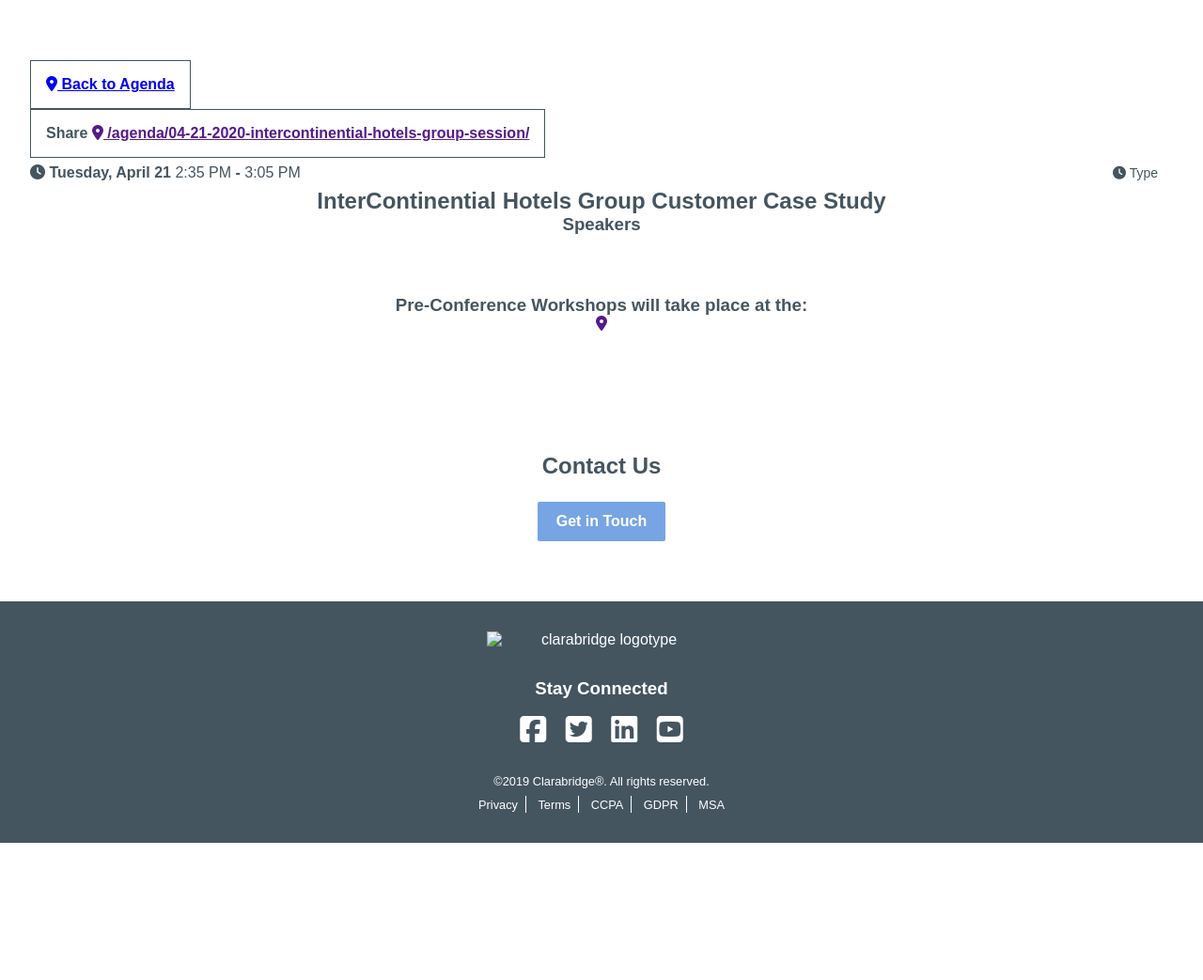
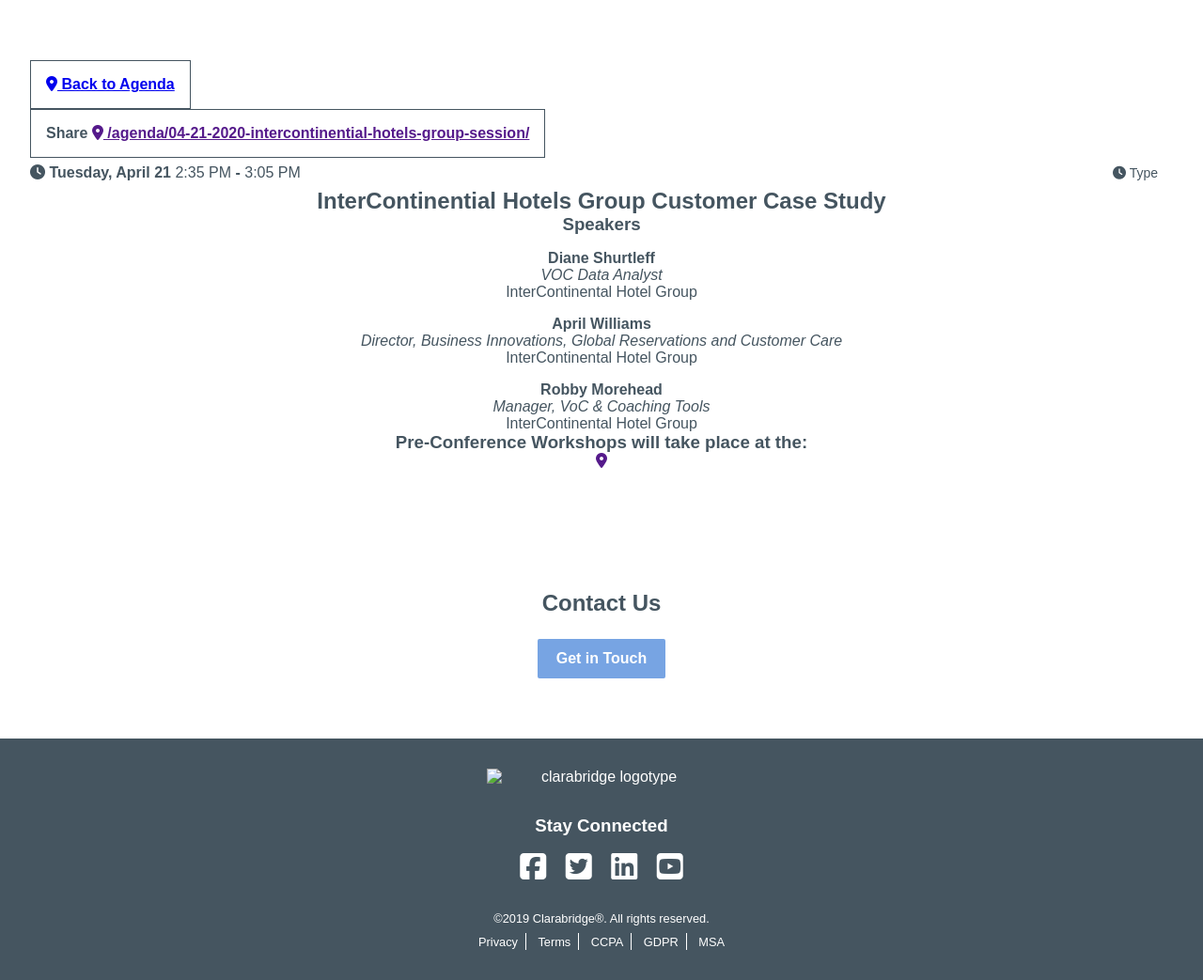
Before and after one commit to marcusrelacion/c3-marketing-site, a Jekyll site: the page built from _agenda/04-21-2020-intercontinential-hotels-group-session.markdown, in a window 1280 px wide and 1319 px high. Shown: the part 276-1319 px from the top of the window at 94% size. Built offline with Jekyll 4.4.1, drawn with Linux system fonts in a browser that asks for light colours; nearby versions of some CDN libraries; some web fonts are replaced.

```diff
--- a/_agenda/04-21-2020-intercontinential-hotels-group-session.markdown
+++ b/_agenda/04-21-2020-intercontinential-hotels-group-session.markdown
@@ -9,10 +9,15 @@ event:
   start-time: 2:35 PM
   end-time: 3:05 PM
 speakers:
-  name: "Diane Shurtleff\t"
+- name: Diane Shurtleff
   title: VOC Data Analyst
   company: InterContinental Hotel Group
-  Key:
+- name: April Williams
+  title: Director, Business Innovations, Global Reservations and Customer Care
+  company: InterContinental Hotel Group
+- name: Robby Morehead
+  title: Manager, VoC & Coaching Tools
+  company: InterContinental Hotel Group
 filter-date:
   is-day-3: true
 filter-time:
--- a/_includes/partial-agenda-events.html
+++ b/_includes/partial-agenda-events.html
@@ -198,7 +198,7 @@
                 <!-- agenda-venue -->
                 <div class="agenda-event-venue">
                     <h3>
-                        Pre-Conference Workshops will take place at the:
+                        Location:
                     </h3>
                     <p>
                         {{ post.venue.name }}
```
